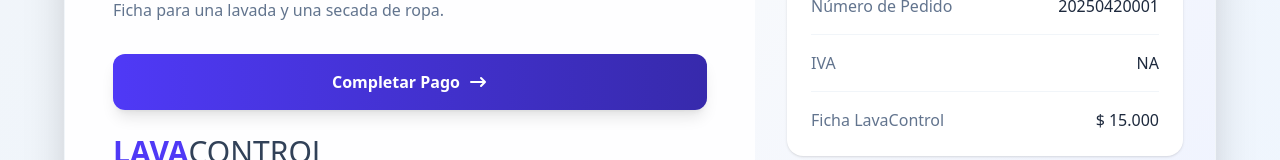
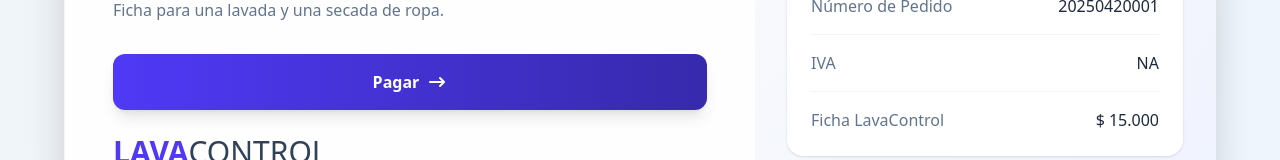
Before and after one commit to Elkin35/Lava-Control, a Next.js app: page / in a window 1280 px wide. Shown: the part 261-421 px from the top of the page. Built offline with nearby package versions, Linux system fonts and the light colour scheme.

Commit message:
Test with epayco Compumaxter

```diff
--- a/src/app/page.js
+++ b/src/app/page.js
@@ -21,13 +21,13 @@ export default function Home() {
 
   const handlePayment = () => {
     const handler = window.ePayco.checkout.configure({
-      key: "948899a572833469af43bfbf47632340",
-      test: true,
+      key: "b33c81c921bf2d213526981fcf590ec6",
+      test: false,
     });
 
     handler.open({
       external: false,
-      amount: "15000",
+      amount: "5000",
       tax: "0",
       tax_base: "15000",
       name: "Ficha LavaControl",
@@ -63,7 +63,7 @@ export default function Home() {
             onClick={handlePayment}
             className="w-full h-14 bg-gradient-to-r from-indigo-600 to-indigo-800 text-white font-semibold rounded-xl shadow-lg hover:shadow-indigo-200 transform hover:-translate-y-1 transition-all flex items-center justify-center gap-2"
           >
-            <span>Completar Pago</span>
+            <span>Pagar</span>
             <svg
               xmlns="http://www.w3.org/2000/svg"
               className="h-5 w-5"
```
